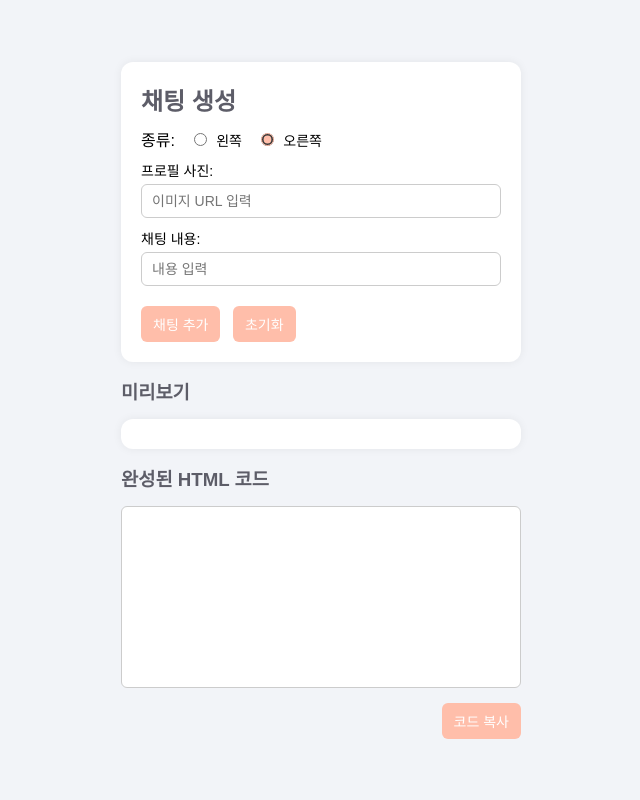
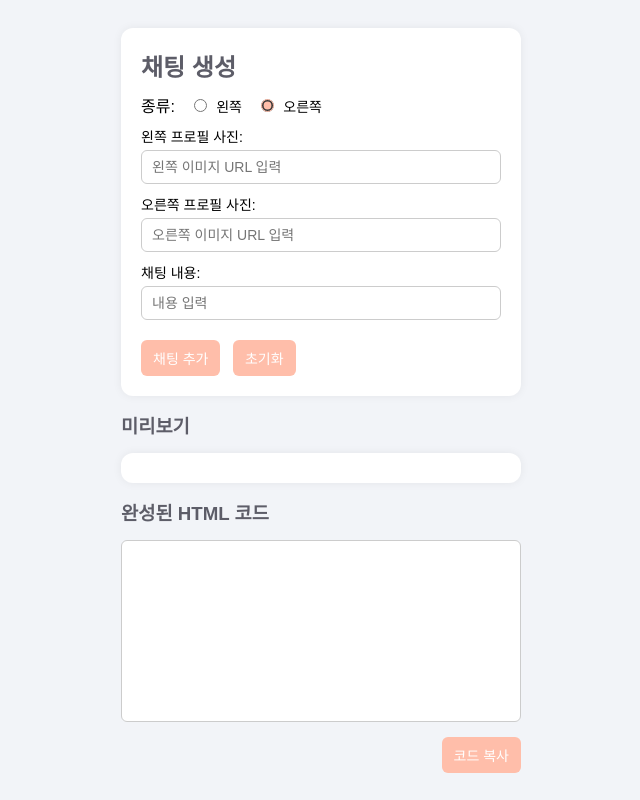
Before and after one commit to loveandevol/chat-generator, a plain HTML site: page index.html in a window 1280 px wide. Shown: the whole page, without its empty margins (319-959 px from the left). Drawn offline with Linux system fonts and the light colour scheme; a web font is replaced by a local one.

Commit message:
Update index.html

```diff
--- a/index.html
+++ b/index.html
@@ -14,7 +14,8 @@
     <li class="nonelist"><label><input type="radio" name="side" value="leftt"> 왼쪽</label></li>
     <li class="nonelist"><label><input type="radio" name="side" value="right" checked> 오른쪽</label></li>
     </ul>
-    <label>프로필 사진: <input type="text" id="profile" placeholder="이미지 URL 입력"></label>
+    <label>왼쪽 프로필 사진: <input type="text" id="left-profile" placeholder="왼쪽 이미지 URL 입력"></label>
+    <label>오른쪽 프로필 사진: <input type="text" id="right-profile" placeholder="오른쪽 이미지 URL 입력"></label>
     <label>채팅 내용: <input type="text" id="message" placeholder="내용 입력"></label>
     <button onclick="addChat()">채팅 추가</button>
     <button onclick="resetChat()">초기화</button>
```
